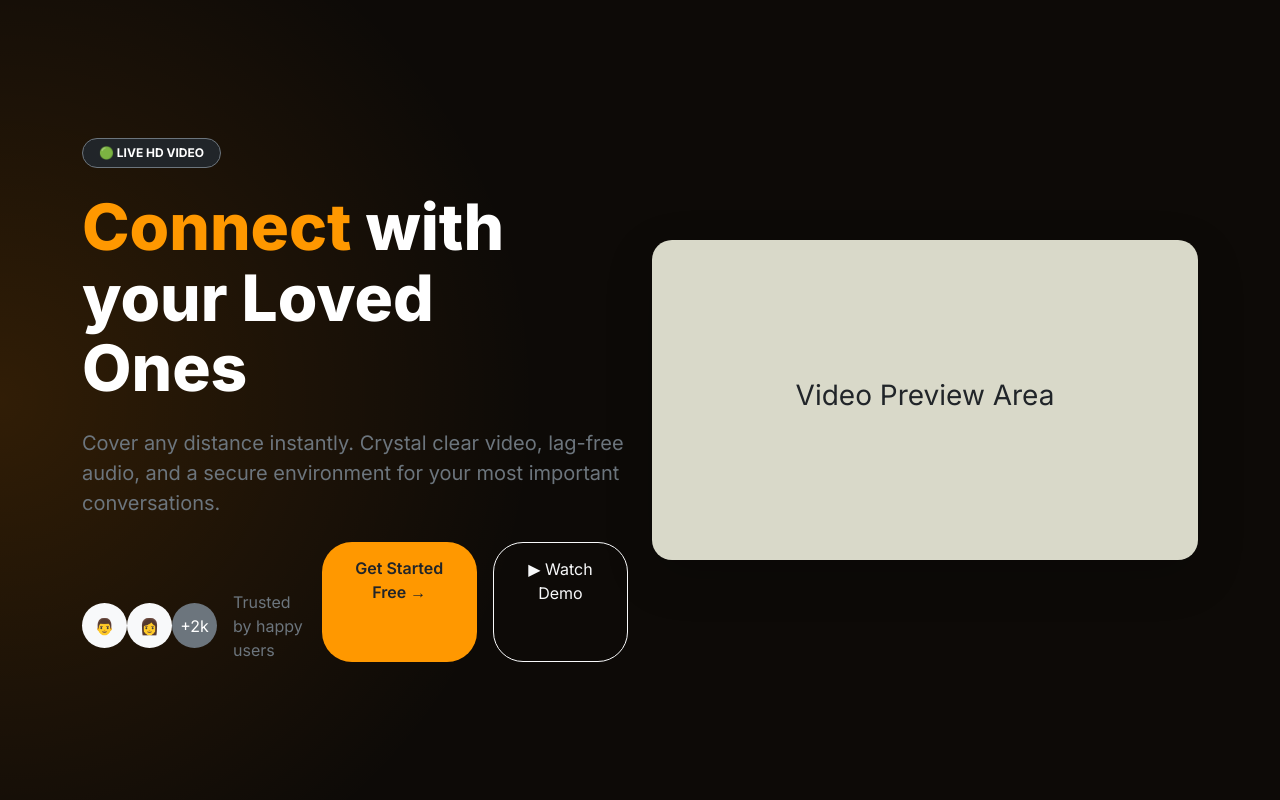
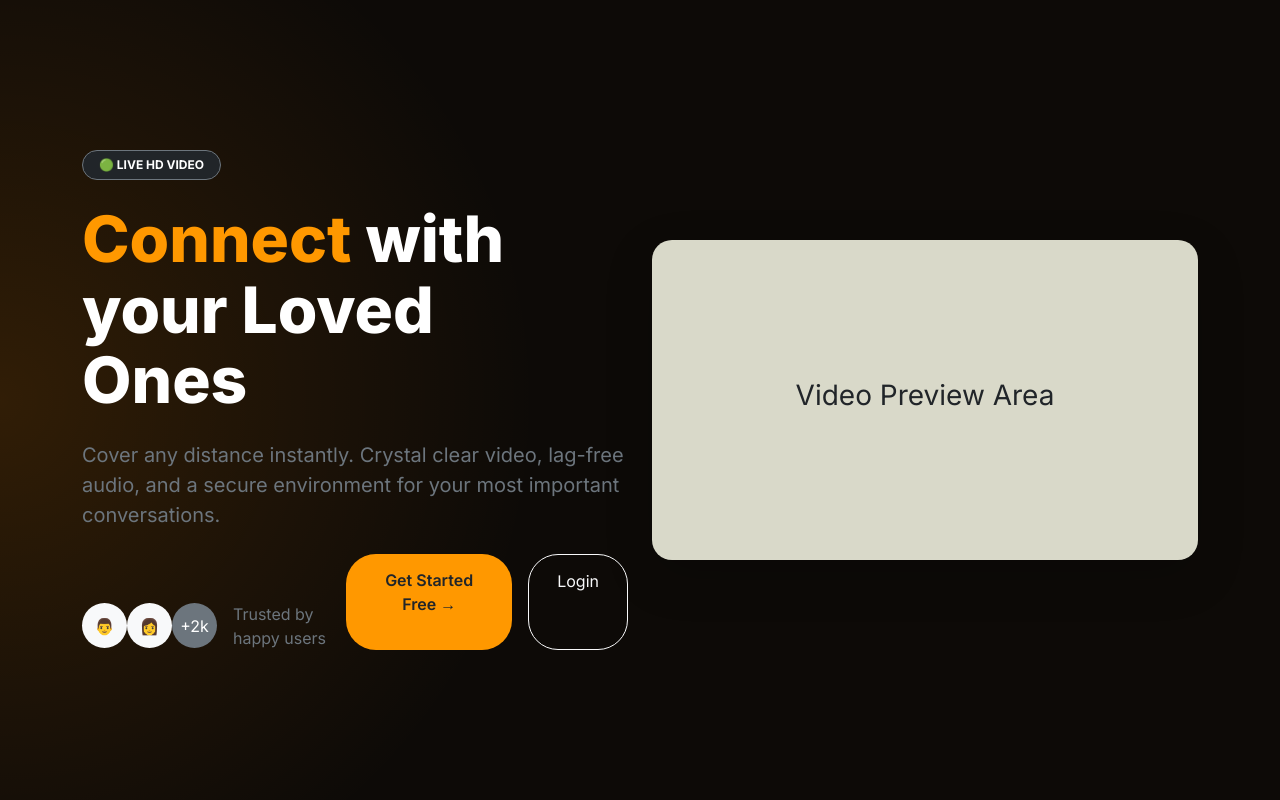
Before and after one commit to raunak-7277/college-django-project, a Django app: page / in a window 1280 px wide. Shown: the part 85-885 px from the top of the page. Run offline with Django 5.2, Linux system fonts and the light colour scheme.

Commit message:
added js

```diff
--- /dev/null
+++ b/static/js/main.js
@@ -0,0 +1 @@
+console.log("Main JS loaded successfully");
--- a/templates/base.html
+++ b/templates/base.html
@@ -1,3 +1,4 @@
+{% load static %}
 <!DOCTYPE html>
 <html lang="en">
 <head>
@@ -22,6 +23,6 @@
 <body>
 
     {% block content %}{% endblock %}
-
+    <script src="{% static 'js/main.js' %}"></script>
 </body>
 </html>
--- a/templates/home.html
+++ b/templates/home.html
@@ -92,8 +92,8 @@
                     </div>
                 <span class="text-secondary">Trusted by happy users</span>
 </div>
-                    <a href="#" class="btn cta-btn">Get Started Free →</a>
-                    <a href="#" class="btn btn-outline-light demo-btn">▶ Watch Demo</a>
+                    <a href="/create-room/" id="createRoomBtn" class="btn cta-btn">Get Started Free →</a>
+                    <a href="/login/" id="loginBtn" class="btn btn-outline-light demo-btn">Login</a>
                 </div>
             </div>
 
--- a/templates/room.html
+++ b/templates/room.html
@@ -25,6 +25,9 @@
         </div>
     </div>
 
+    <video id="localVideo" autoplay muted></video>
+    <video id="remoteVideo" autoplay></video>
+
     <!-- Controls -->
     <div class="text-center mt-4">
         <button class="btn btn-primary">Mic</button>
@@ -33,3 +36,5 @@
     </div>
 </div>
 {% endblock %}
+
+<script src="{% static 'js/room.js' %}"></script>
--- a/videocall/settings.py
+++ b/videocall/settings.py
@@ -117,5 +117,7 @@ USE_TZ = True
 # https://docs.djangoproject.com/en/6.0/howto/static-files/
 
 STATIC_URL = '/static/'
+STATICFILES_DIRS = [BASE_DIR / 'static']
+
 MEDIA_URL = '/media/'
 MEDIA_ROOT = BASE_DIR / 'media'
```
Also changed, not shown: static/images/call.png (added), static/images/call2.png (added), static/images/man2.png (added), static/images/women.png (added), static/js/room.js (added).
